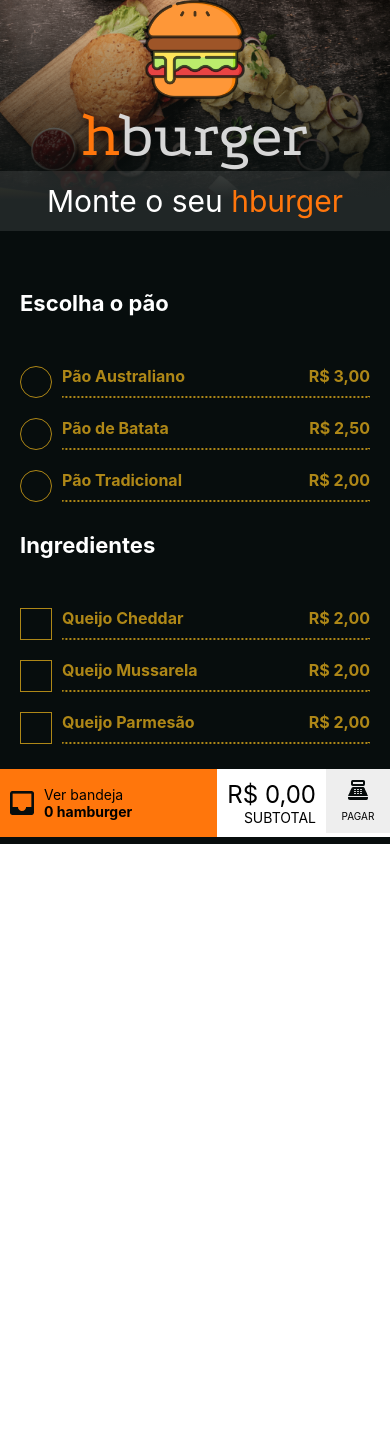
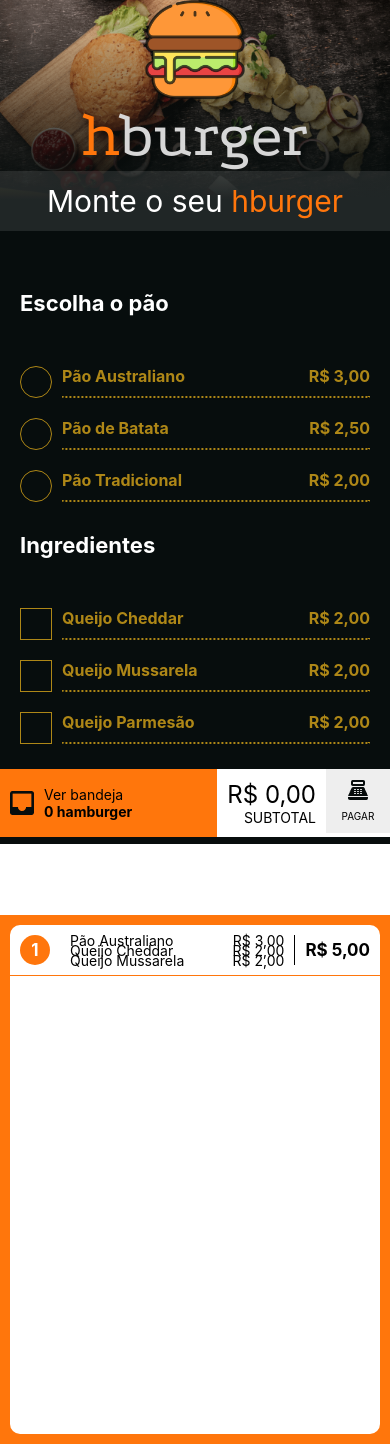
Before and after one commit to griel-hcodelab/hburger-app, a React Native app: screen /Carte in a window 390 px wide. Before the commit the page ends 844 px from the top, so only its background shows below. Built offline with nearby package versions, Linux system fonts and the light colour scheme.

Commit message:
Tray panel with static item

```diff
--- a/babel.config.js
+++ b/babel.config.js
@@ -2,5 +2,6 @@ module.exports = function(api) {
   api.cache(true);
   return {
     presets: ['babel-preset-expo'],
+    plugins: ['react-native-reanimated/plugin'],
   };
 };
--- a/components/Footer/Tray/index.tsx
+++ b/components/Footer/TrayButton/index.tsx
@@ -6,13 +6,15 @@ import TrayIcon from "../../Icons/TrayIcon";
 
 type TrayItemsPropsType = {
   quantity: number;
+  onPress: () => void;
 };
 
-const Tray: React.FC<PropsWithChildren<TrayItemsPropsType>> = ({
+const TrayButton: React.FC<PropsWithChildren<TrayItemsPropsType>> = ({
   quantity,
+  onPress,
 }) => {
   return (
-    <Container>
+    <Container onPress={onPress}>
       <TrayIcon />
       <TextContainer>
         <TrayText>Ver bandeja</TrayText>
@@ -41,4 +43,4 @@ const TrayTextItems = styled.Text`
   font-weight: bold;
 `;
 
-export default Tray;
+export default TrayButton;
--- /dev/null
+++ b/components/Tray/index.tsx
@@ -0,0 +1,133 @@
+import { PropsWithChildren } from "react";
+import { Dimensions, ViewStyle } from "react-native";
+import { PanGestureHandler } from "react-native-gesture-handler";
+import Animated from "react-native-reanimated";
+import styled from "styled-components/native";
+import { useTray } from "../../context/Tray";
+import { TrayTypes } from "../../types/TrayTypes";
+import { formatCurrency } from "../../utils/formatCurrenty";
+import { colors, sizes } from "../../utils/variables";
+
+const Burger = [
+  {
+    id: 1,
+    bread: {
+      id: 1,
+      name: "Pão Australiano",
+      price: 3,
+    },
+    ingredients: [
+      {
+        id: 1,
+        name: "Queijo Cheddar",
+        price: 2,
+      },
+      {
+        id: 2,
+        name: "Queijo Mussarela",
+        price: 2,
+      },
+    ],
+    total: 5,
+  },
+];
+
+const Tray: React.FC<PropsWithChildren<TrayTypes>> = ({ visible }) => {
+    const {stylePanel, gestureHandler} = useTray()
+  return (
+    <>
+    <PanGestureHandler onGestureEvent={gestureHandler}>
+    <Animated.View style={stylePanel} >
+      <TrayContainer visible={visible}>
+        <TrayItems>
+          {Burger.map((item) => (
+            <TrayItem key={item.id}>
+              <TrayItemIdBlock>
+                <TrayItemId>{item.id}</TrayItemId>
+              </TrayItemIdBlock>
+              <TrayIngredientsContainer>
+                <TrayIngredientBlock>
+                  <TrayIngredient>{item.bread.name}</TrayIngredient>
+                  <TrayIngredientPrice>
+                    {formatCurrency(item.bread.price)}
+                  </TrayIngredientPrice>
+                </TrayIngredientBlock>
+                {item.ingredients.map((ingredient) => (
+                  <TrayIngredientBlock key={ingredient.id}>
+                    <TrayIngredient>{ingredient.name}</TrayIngredient>
+                    <TrayIngredientPrice>
+                      {formatCurrency(ingredient.price)}
+                    </TrayIngredientPrice>
+                  </TrayIngredientBlock>
+                ))}
+              </TrayIngredientsContainer>
+              <TrayPriceBlock>
+                <TrayPrice>{formatCurrency(item.total)}</TrayPrice>
+              </TrayPriceBlock>
+            </TrayItem>
+          ))}
+        </TrayItems>
+      </TrayContainer>
+      </Animated.View>
+      </PanGestureHandler>
+    </>
+  );
+};
+
+const TrayContainer = styled.View<{ visible: boolean }>`
+  background-color: ${colors.orange};
+  width: 100%;
+  height: ${Dimensions.get("window").height - 315}px;
+  position: absolute;
+  bottom: ${({visible}) => (visible ? 75 : -Dimensions.get('screen').height )}px;
+`;
+const TrayItems = styled.ScrollView`
+  background-color: #fff;
+  margin: ${sizes.spacePx};
+  border-radius: ${sizes.spacePx};
+`;
+const TrayItem = styled.View`
+  flex-direction: row;
+  justify-content: space-between;
+  padding: ${sizes.spacePx};
+  border-bottom-width: 1px;
+  border-bottom-color: ${colors.orange};
+`;
+const TrayItemIdBlock = styled.View`
+  justify-content: center;
+  align-items: center;
+  width: 30px;
+  height: 30px;
+  border-radius: 15px;
+  background-color: ${colors.orange};
+`;
+const TrayItemId = styled.Text`
+  color: ${colors.white};
+  font-size: 17px;
+  font-weight: bold;
+`;
+const TrayIngredientBlock = styled.View`
+  flex-direction: row;
+  justify-content: space-between;
+  align-items: center;
+  flex: 1;
+  margin-left: 20px;
+  margin-right: 10px;
+  padding-right: 10px;
+  border-right-width: 1px;
+`;
+const TrayIngredientsContainer = styled.View`
+  flex: 1;
+`;
+const TrayPriceBlock = styled.View`
+  justify-content: center;
+  align-items: center;
+`;
+const TrayPrice = styled.Text`
+  font-weight: bold;
+  font-size: 17px;
+`;
+const TrayIngredient = styled.Text``;
+const TrayIngredientPrice = styled.Text``;
+
+export default Tray;
--- /dev/null
+++ b/context/Tray/index.tsx
@@ -0,0 +1,30 @@
+import { createContext, useContext } from "react";
+import { ViewStyle } from "react-native";
+import { SharedValue } from "react-native-reanimated";
+
+type TrayPanelContextType = {
+  isOpen: boolean;
+  setIsOpen: (isOpen: boolean) => void;
+  panelY: SharedValue<number>;
+  bottomY: number;
+  gestureHandler: any;
+  stylePanel: ViewStyle;
+  styleArrow: ViewStyle;
+};
+
+const TrayPanelContext =
+  createContext<TrayPanelContextType>({
+    isOpen: false,
+    setIsOpen: () => {},
+    panelY: {} as SharedValue<number>,
+    bottomY: 0,
+    gestureHandler: {} as any,
+    stylePanel: {} as any,
+    styleArrow: {} as any,
+  });
+
+export const useTray = () => {
+  const context = useContext(TrayPanelContext);
+
+  return context;
+};
--- a/package.json
+++ b/package.json
@@ -21,7 +21,8 @@
     "react-native-safe-area-context": "4.3.1",
     "react-native-screens": "~3.15.0",
     "react-native-web": "~0.18.7",
-    "styled-components": "^5.3.5"
+    "styled-components": "^5.3.5",
+    "react-native-reanimated": "~2.9.1"
   },
   "devDependencies": {
     "@babel/core": "^7.12.9",
--- a/screens/Carte/index.tsx
+++ b/screens/Carte/index.tsx
@@ -1,17 +1,20 @@
-import { useEffect } from "react";
+import { useEffect, useState } from "react";
 import { Button, Dimensions, StatusBar, View } from "react-native";
 import { ScrollView } from "react-native-gesture-handler";
 import styled from "styled-components/native";
 import CarteItem from "../../components/Carte/CarteItem";
 import PayButton from "../../components/Footer/PayButton";
 import Subtotal from "../../components/Footer/Subtotal";
-import Tray from "../../components/Footer/Tray";
+import TrayButton from "../../components/Footer/TrayButton";
 import Header from "../../components/Header";
-import CarteProvider, { useCarte } from "../../context/carte";
+import Tray from "../../components/Tray";
+import CarteProvider, { useCarte } from "../../context/Carte";
+
 import { SelectedIngredientsTypes } from "../../types/CarteTypes";
 import { colors } from "../../utils/variables";
 
 const CarteScreenComponent = ({ navigation }: any) => {
+  const [trayVisible, setTrayVisible] = useState<boolean>(false)
   const Carte = useCarte();
 
   useEffect(() => {
@@ -121,8 +124,10 @@ const CarteScreenComponent = ({ navigation }: any) => {
         </View>
       </CarteScrollView>
 
+      <Tray visible={trayVisible} />
+
       <Footer>
-        <Tray quantity={0} />
+        <TrayButton onPress={()=> setTrayVisible(!trayVisible)} quantity={0} />
         <Subtotal value={0} />
         <PayButton onPress={() => navigation.navigate("Payment")} />
       </Footer>
--- /dev/null
+++ b/types/TrayTypes.ts
@@ -0,0 +1,16 @@
+import { ViewStyle } from "react-native";
+import { SharedValue } from "react-native-reanimated";
+
+export type TrayTypes = {
+    visible: boolean
+}
+
+export type TrayPanelTypes = {
+    isOpen: boolean;
+    setIsOpen: (isOpen: boolean) => void;
+    panelY: SharedValue<number>;
+    bottomY: number;
+    gestureHandler: any;
+    stylePanel: ViewStyle;
+    styleArrow: ViewStyle;
+  };
```
